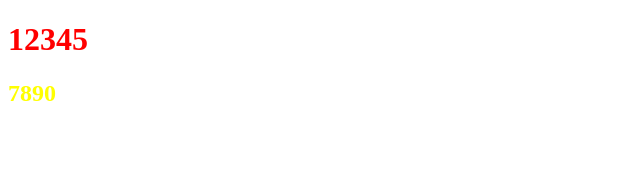
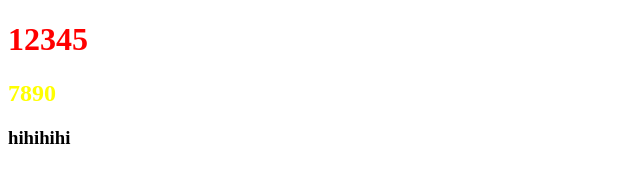
Before and after one commit to hsuantsong/0814practice, a plain HTML site: page index.html in a window 1280 px wide. Shown: the full height of the page, 0-640 px from the left. Drawn offline with Linux system fonts and the light colour scheme.

Commit message:
新增h3

```diff
--- a/index.html
+++ b/index.html
@@ -12,6 +12,7 @@
 <body>
     <h1>12345</h1>
     <h2>7890</h2>
+    <h3>hihihihi</h3>
 </body>
 
 </html>
```
